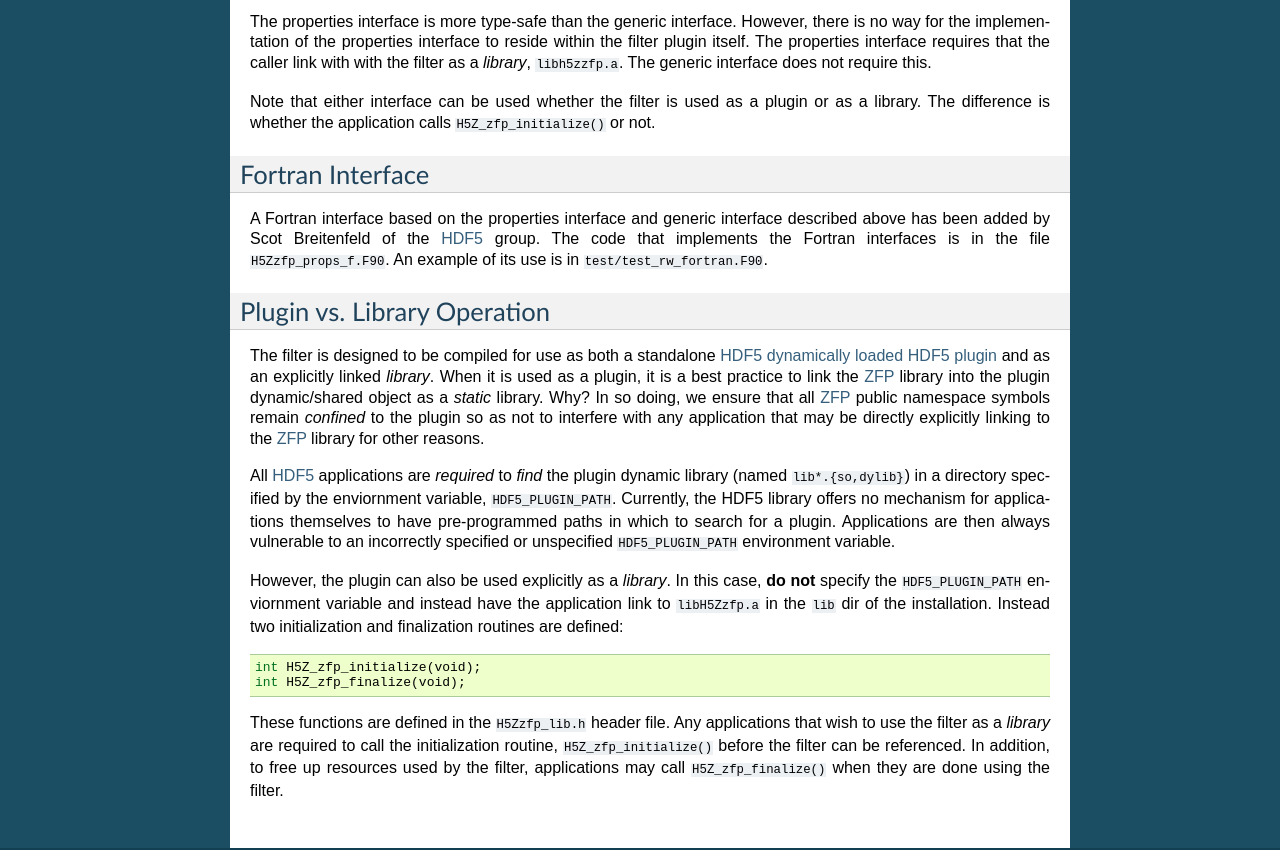
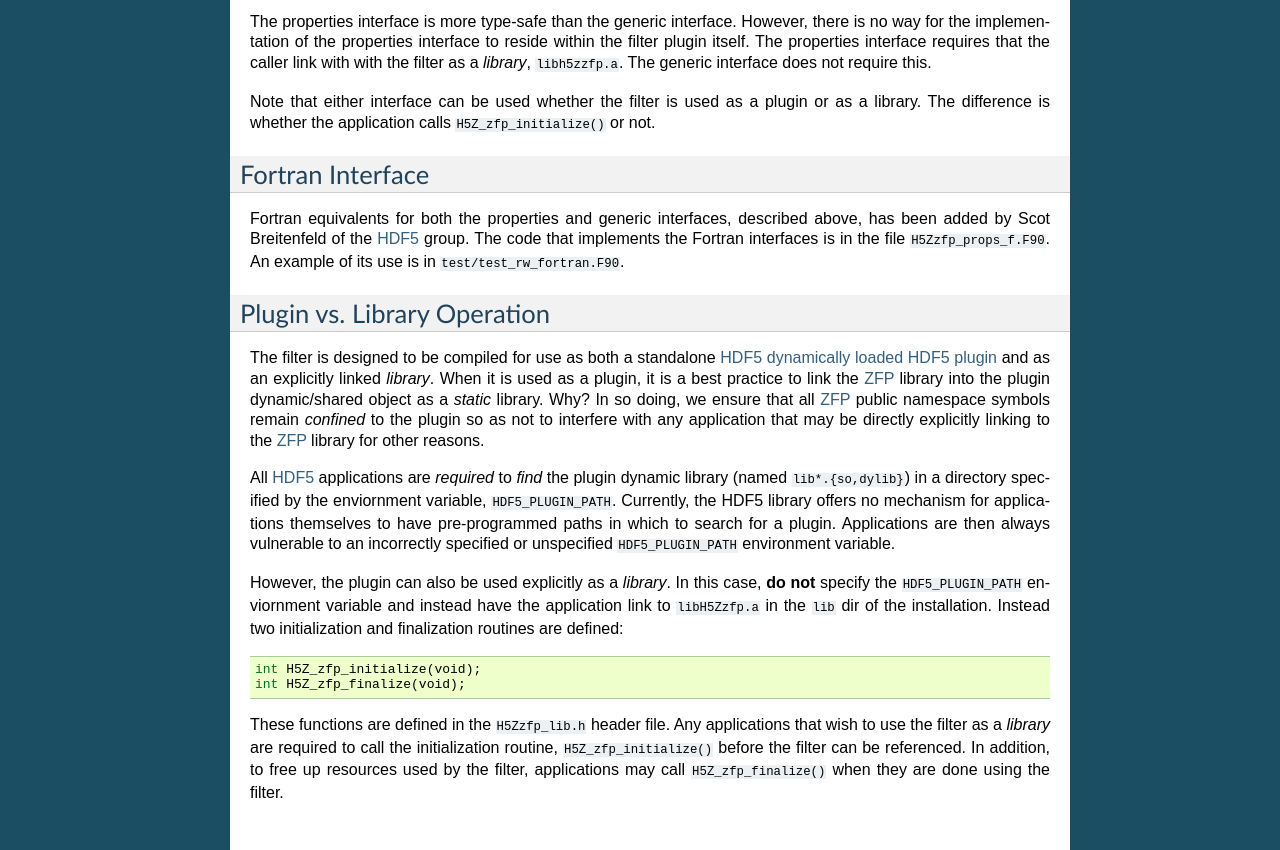
Before and after one commit to LLNL/H5Z-ZFP, a Sphinx documentation site: the page built from docs/interfaces.rst, in a window 1280 px wide and 900 px high, scrolled down 1706 px, cut to the strip 50-900 px from the top of the window. Built offline with Sphinx 7.4.7, drawn with Linux system fonts in a browser that asks for light colours; pages that are not in the unit, such as notebooks, are missing from menus.

Commit message:
Reworked Fortran docs

```diff
--- a/docs/interfaces.rst
+++ b/docs/interfaces.rst
@@ -144,7 +144,7 @@ is whether the application calls ``H5Z_zfp_initialize()`` or not.
 Fortran Interface
 -----------------
 
-A Fortran interface based on the properties interface and generic interface described above
+Fortran equivalents for both the properties and generic interfaces, described above,
 has been added by Scot Breitenfeld of the HDF5_ group. The code that
 implements the Fortran interfaces is in the file ``H5Zzfp_props_f.F90``.
 An example of its use is in ``test/test_rw_fortran.F90``.
```
